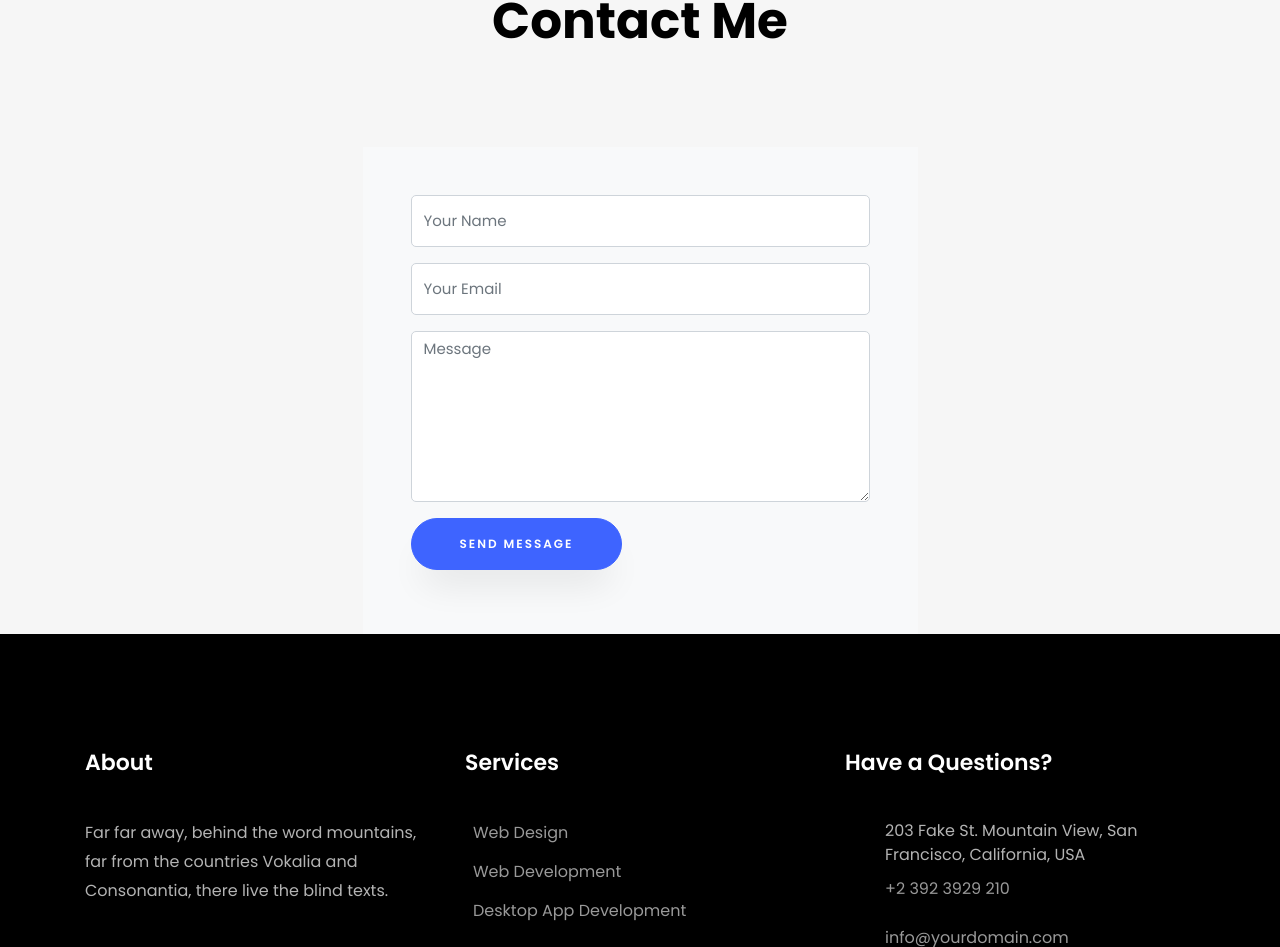
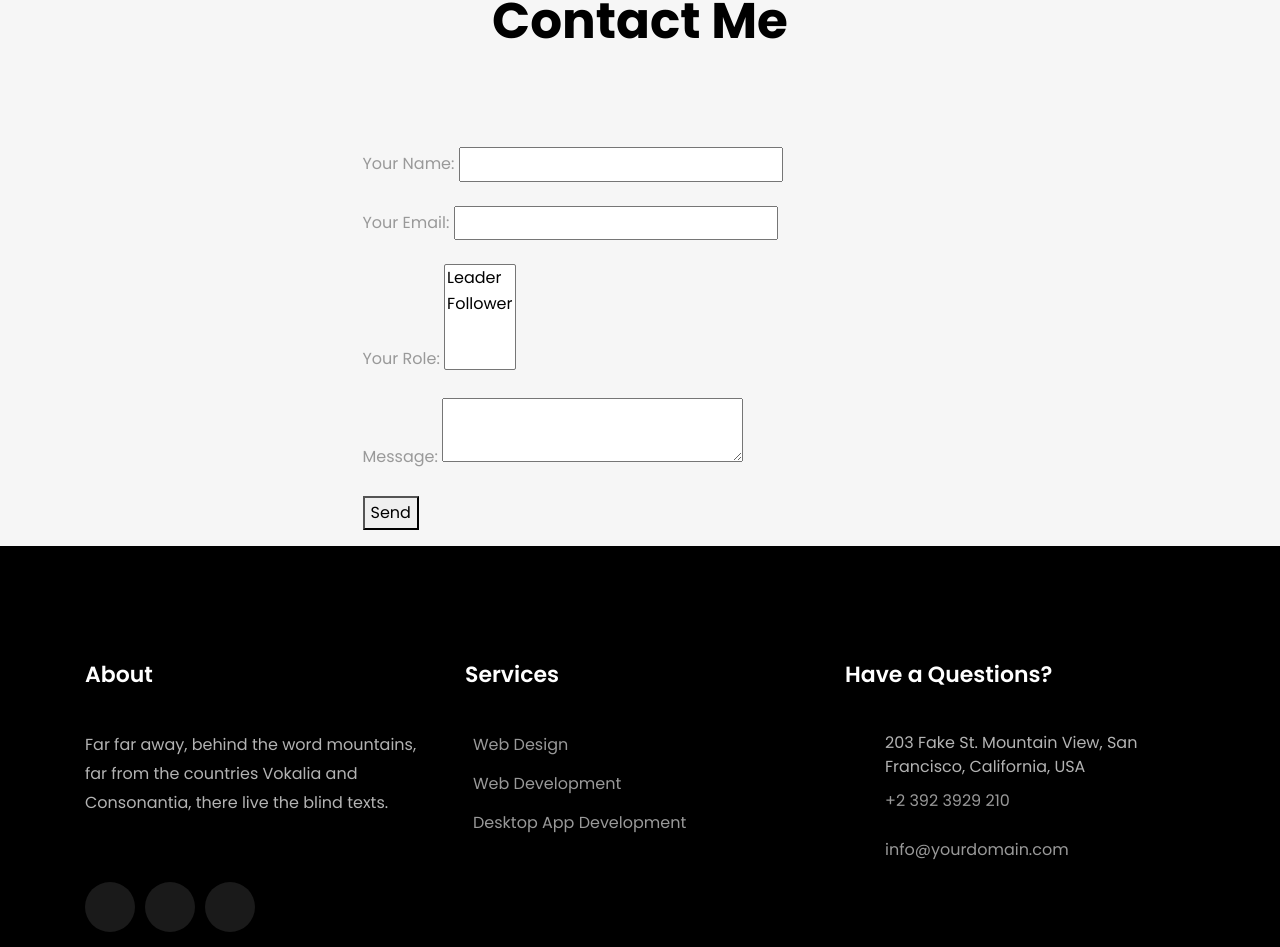
Before and after one commit to Pritampk7/portfolia, an Angular app: page / in a window 1280 px wide. Shown: the part 5665-6612 px from the top of the page. Built offline with nearby package versions, Linux system fonts and the light colour scheme.

Commit message:
added netlify form

```diff
--- a/src/app/app.component.html
+++ b/src/app/app.component.html
@@ -179,7 +179,7 @@
 
 			<div class="row no-gutters block-9 " style="display: flex;justify-content: center;">
 				<div class="col-md-6 order-md-last d-flex">
-					<form action="#" class="bg-light p-4 p-md-5 contact-form">
+					<!-- <form action="#" class="bg-light p-4 p-md-5 contact-form">
 						<div class="form-group">
 							<input type="text" class="form-control" placeholder="Your Name">
 						</div>
@@ -195,7 +195,28 @@
 							<input type="submit" value="Send Message"
 								class="btn btn-primary py-3 px-5">
 						</div>
+					</form> -->
+					<form name="contact" method="POST" data-netlify="true">
+						<p>
+							<label>Your Name: <input type="text" name="name" /></label>
+						</p>
+						<p>
+							<label>Your Email: <input type="email" name="email" /></label>
+						</p>
+						<p>
+							<label>Your Role: <select name="role[]" multiple>
+									<option value="leader">Leader</option>
+									<option value="follower">Follower</option>
+								</select></label>
+						</p>
+						<p>
+							<label>Message: <textarea name="message"></textarea></label>
+						</p>
+						<p>
+							<button type="submit">Send</button>
+						</p>
 					</form>
+
 
 				</div>
 
```
